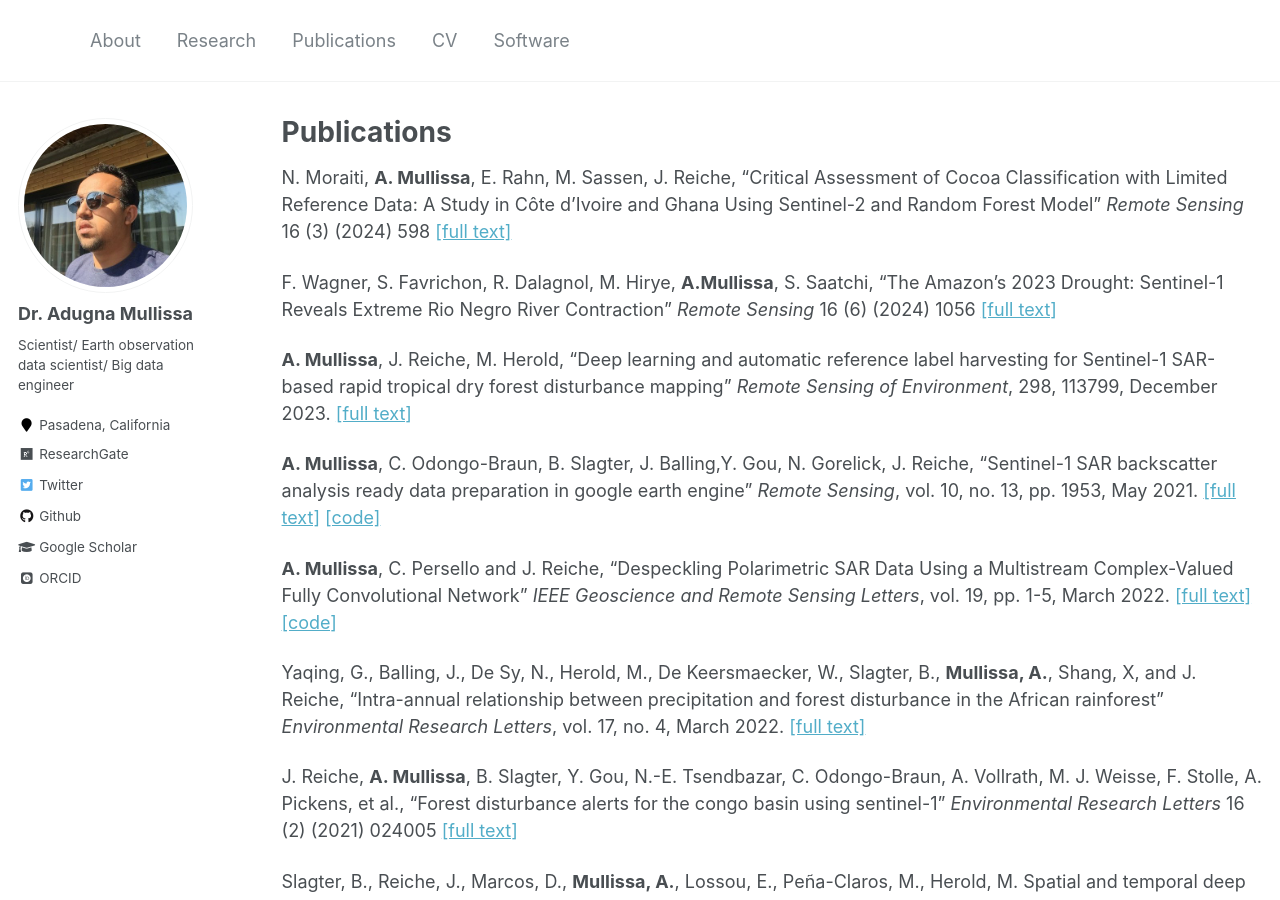
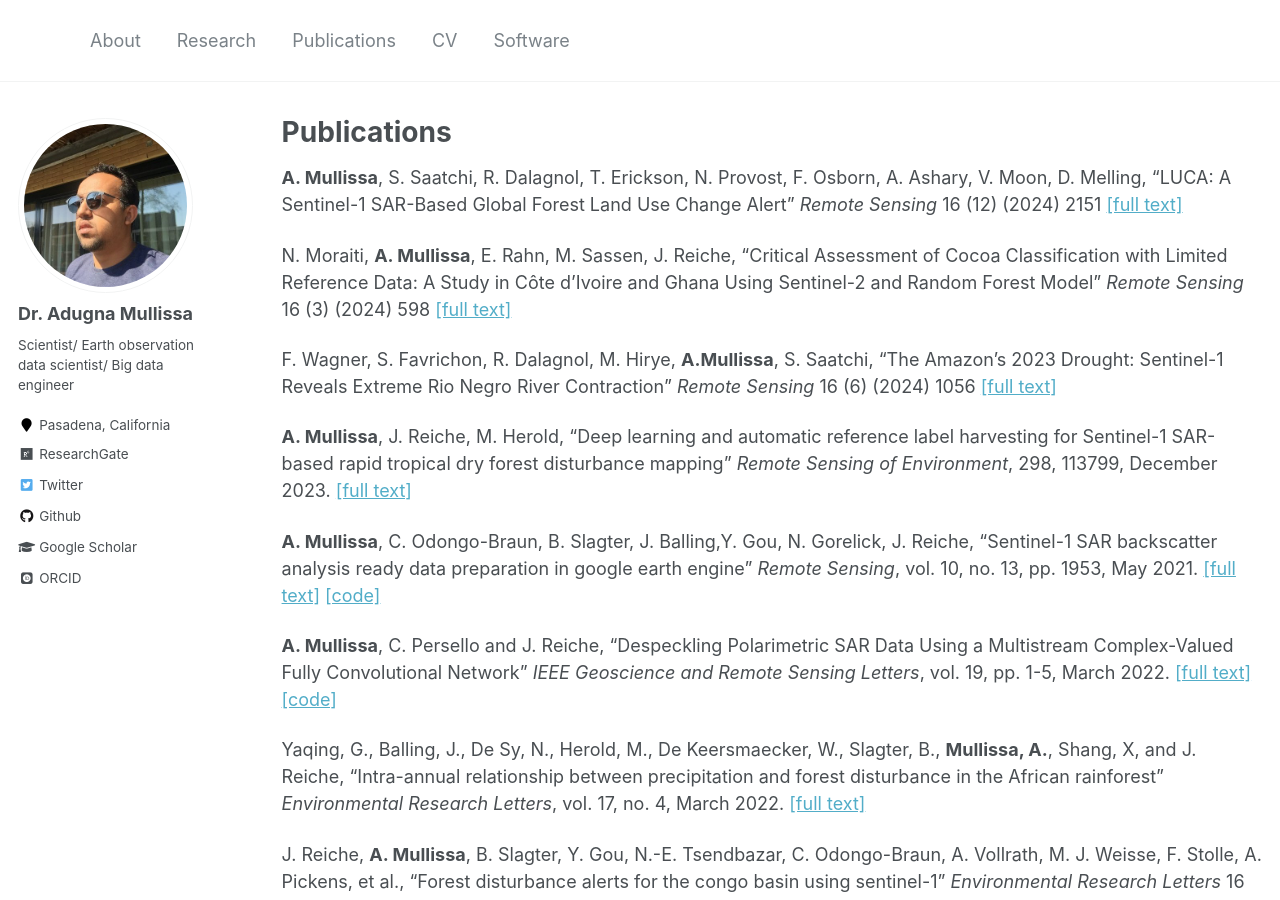
Before and after one commit to adugnag/adugnag.github.io, a Jekyll site: the page built from _pages/publications.md, in a window 1280 px wide and 900 px high. Built offline with Jekyll 4.4.1, drawn with Linux system fonts in a browser that asks for light colours; some web fonts are replaced.

Commit message:
Update publications.md

```diff
--- a/_pages/publications.md
+++ b/_pages/publications.md
@@ -4,6 +4,8 @@ title: "Publications"
 permalink: /publications/
 author_profile: true
 ---
+
+**A. Mullissa**, S. Saatchi, R. Dalagnol, T. Erickson, N. Provost, F. Osborn, A. Ashary, V. Moon, D. Melling, "LUCA: A Sentinel-1 SAR-Based Global Forest Land Use Change Alert" *Remote Sensing* 16 (12) (2024) 2151 [[full text]](http://adugnag.github.io/files/remotesensing-16-02151_published_small.pdf)
 
 N. Moraiti, **A. Mullissa**, E. Rahn, M. Sassen, J. Reiche, "Critical Assessment of Cocoa Classification with Limited Reference Data: A Study in Côte d’Ivoire and Ghana Using Sentinel-2 and Random Forest Model" *Remote Sensing* 16 (3) (2024) 598 [[full text]](http://adugnag.github.io/files/remotesensing-16-00598.pdf)
 
```
